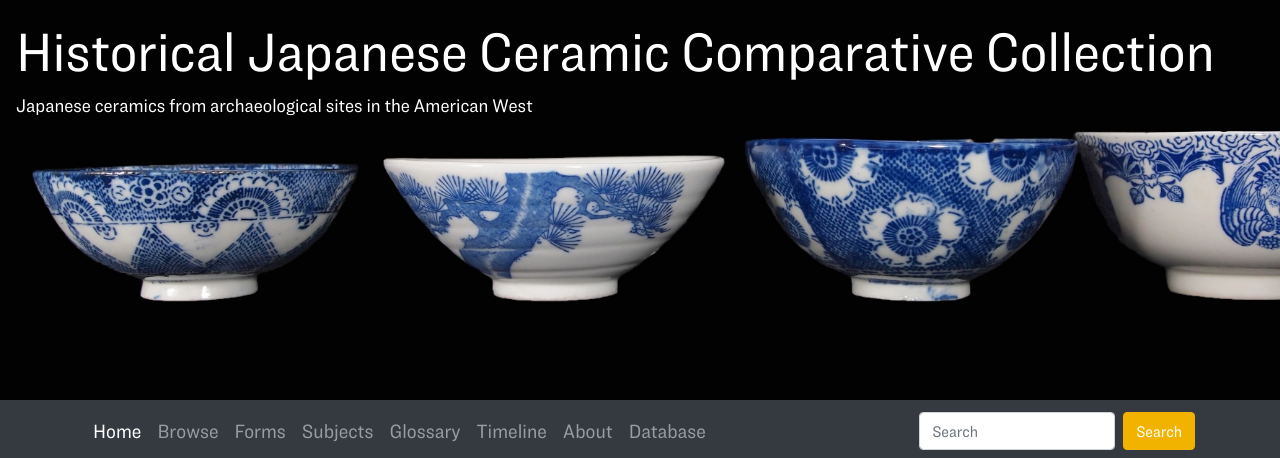
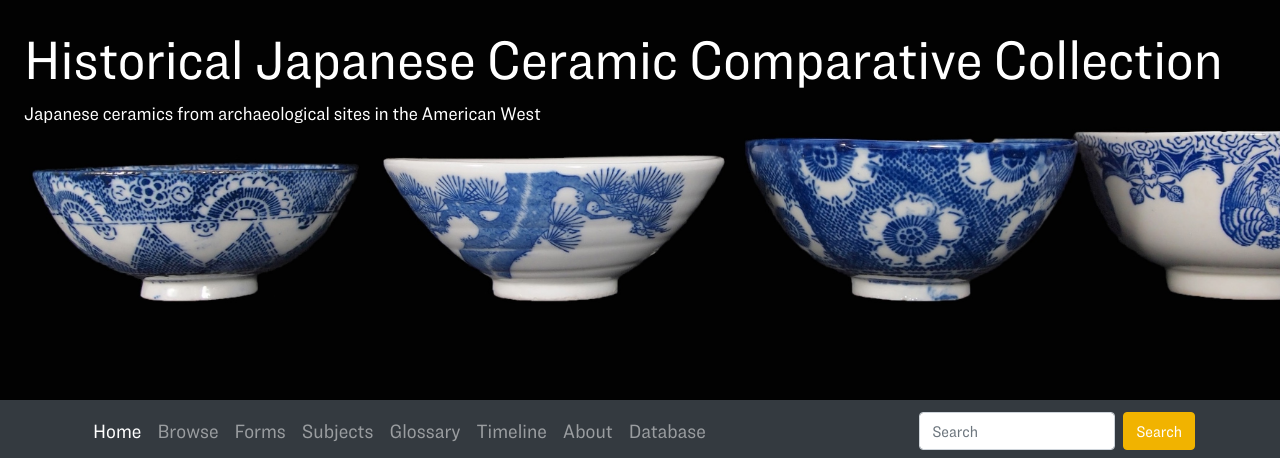
Before and after one commit to uidaholib/HJCCC_source, a Jekyll site: the page built from index.md, in a window 1280 px wide. Shown: the top 458 px of the page. Built offline with Jekyll 4.4.1, drawn with Linux system fonts in a browser that asks for light colours; grey boxes are pictures that could not be loaded.

Commit message:
increase index title padding

```diff
--- a/_includes/index/jumbotron.html
+++ b/_includes/index/jumbotron.html
@@ -6,7 +6,7 @@
 }
 </style>
 <div class="jumbotron feature text-white p-0 mb-0 rounded-0">
-    <div class="jumbo-text p-3">
+    <div class="jumbo-text p-4">
         <h2 class="display-4">{{ site.title }}</h2>
         <p>{{ site.tagline }}</p>
     </div>
```
